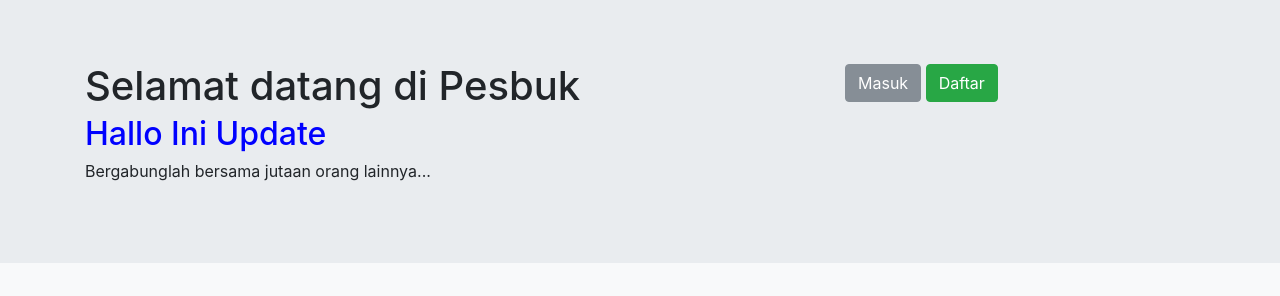
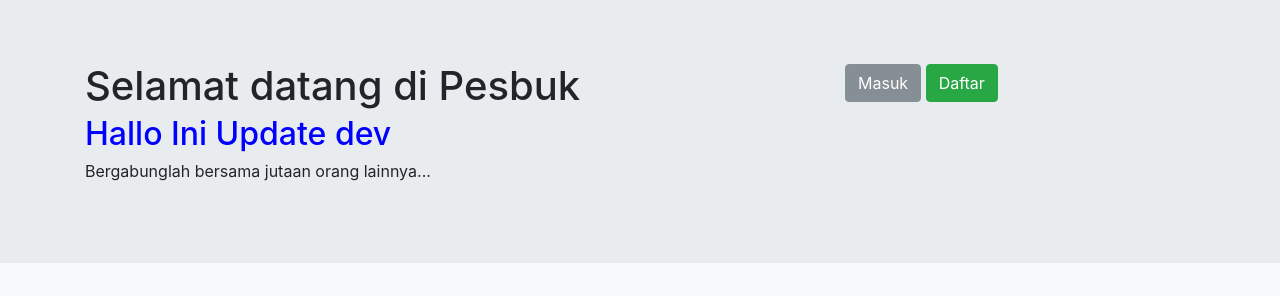
Before and after one commit to yogi-indragiri/small_project_cilsy_1, a PHP site: page / in a window 1280 px wide. Shown: the top 296 px of the page. Run offline with PHP 8.4, Linux system fonts and the light colour scheme.

Commit message:
update dev lagi

```diff
--- a/index.php
+++ b/index.php
@@ -15,7 +15,7 @@
                 <div class="row">
                     <div class="col-md-8">
                         <h1>Selamat datang di Pesbuk</h1>
-                        <h2 style="color: blue;">Hallo Ini Update</h2>
+                        <h2 style="color: blue;">Hallo Ini Update dev</h2>
                         <p>Bergabunglah bersama jutaan orang lainnya...</p>
                     </div>
                     <div class="col-md-4">
```
